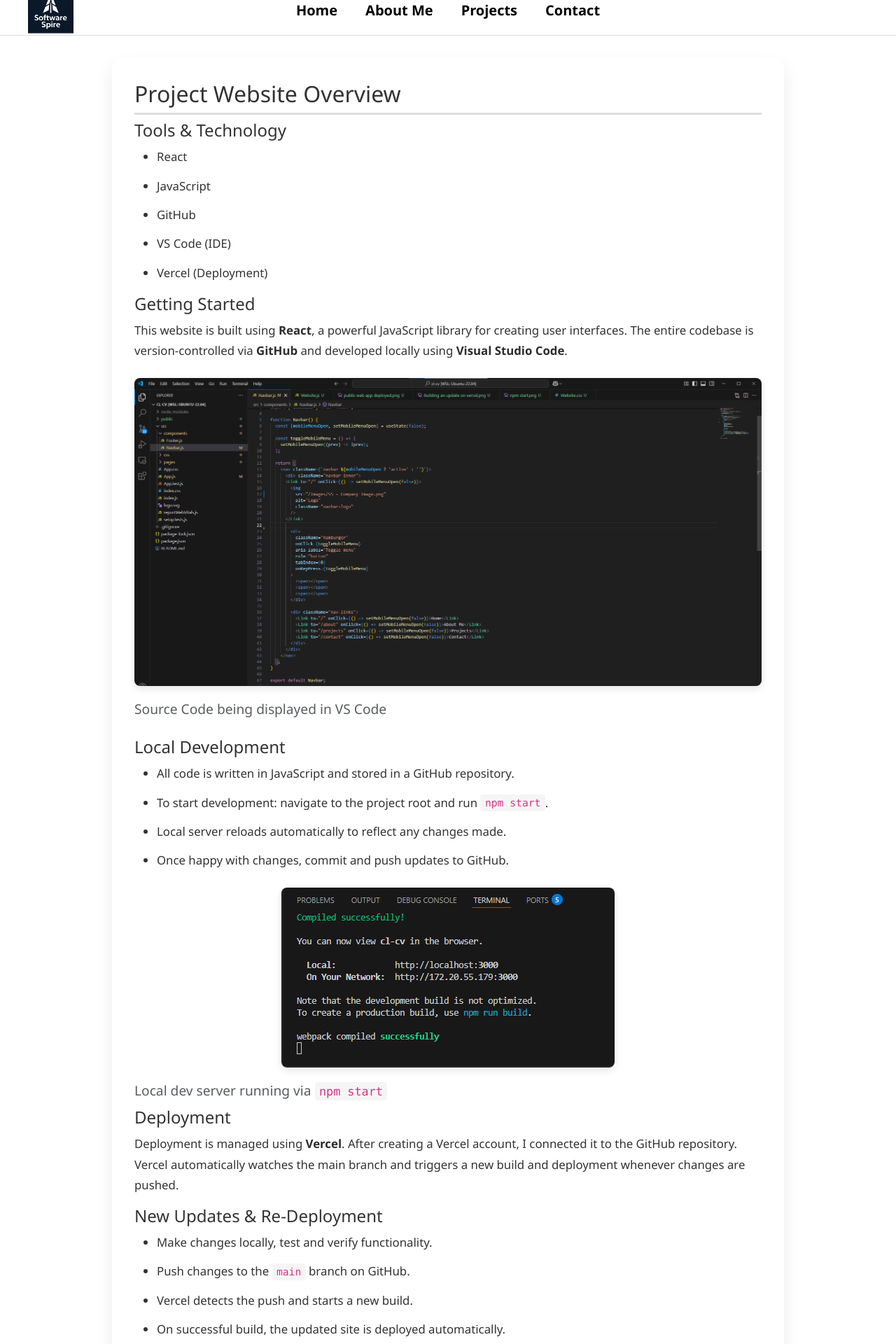
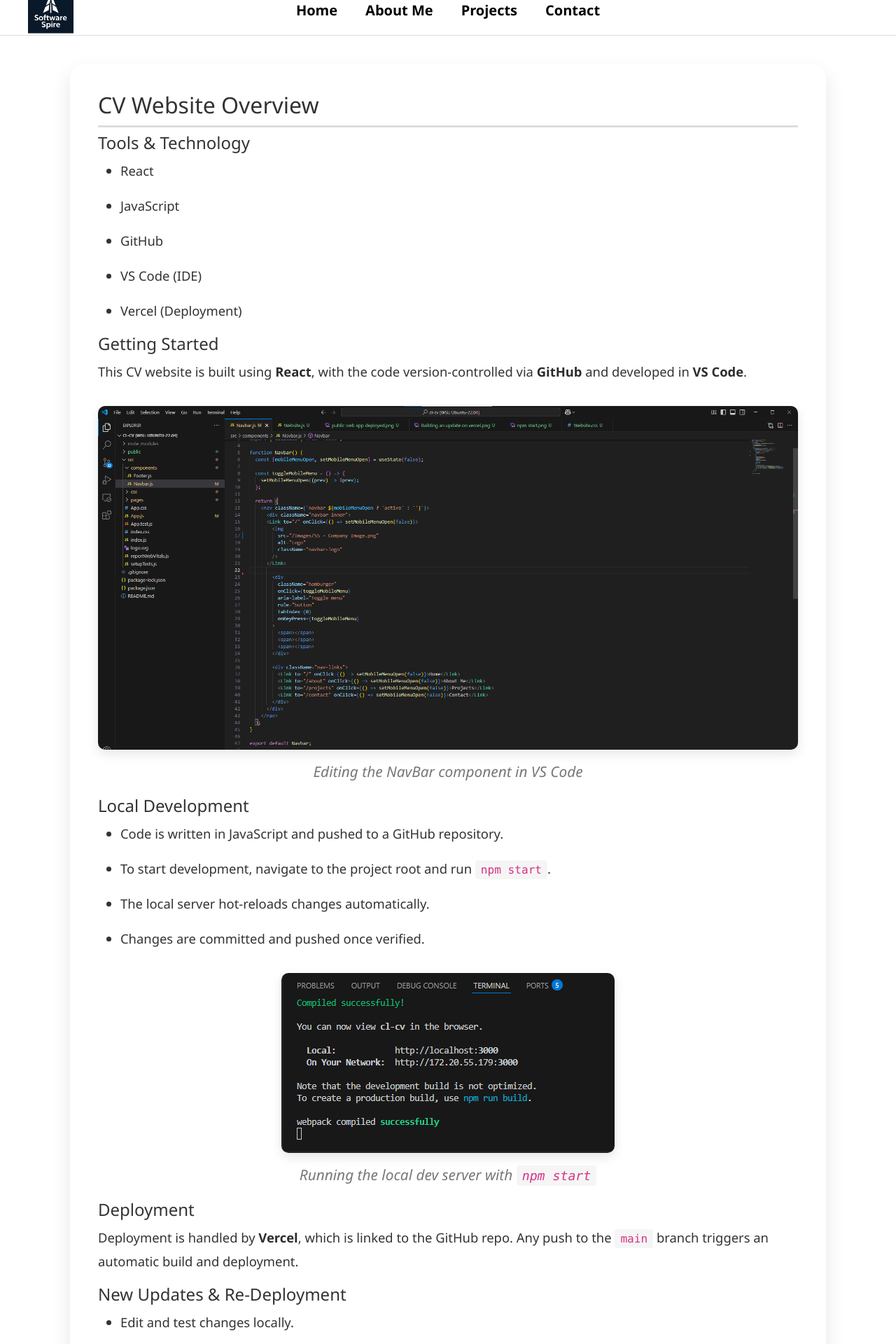
Before and after one commit to Calvin155/CV_Calvin, a React (Create React App) app: page /projects/website in a window 1280 px wide. Shown: the part 20-1940 px from the top of the page at 70% size. Built offline with nearby package versions, Linux system fonts and the light colour scheme.

Commit message:
css updates

```diff
--- a/src/css/Website.css
+++ b/src/css/Website.css
@@ -1,75 +1,79 @@
 .website-container {
     font-family: 'Segoe UI', Tahoma, Geneva, Verdana, sans-serif;
-    padding: 2rem;
-    max-width: 960px;
-    margin: 2rem auto;
+    padding: 2.5rem;
+    max-width: 1080px;
+    margin: 2.5rem auto;
     background-color: #ffffff;
-    border-radius: 16px;
-    box-shadow: 0 10px 25px rgba(0, 0, 0, 0.08);
+    border-radius: 20px;
+    box-shadow: 0 12px 28px rgba(0, 0, 0, 0.1);
     color: #333;
-    line-height: 1.75;
+    line-height: 1.85;
+    font-size: 1.15rem; /* Increase base font size */
 }
 
 h2 {
-    font-size: 2.5rem;
+    font-size: 3rem; /* Larger heading */
     color: #1e1e1e;
     border-bottom: 3px solid #ddd;
-    padding-bottom: 0.5rem;
-    margin-bottom: 2rem;
+    padding-bottom: 0.6rem;
+    margin-bottom: 2.5rem;
 }
 
 h4 {
-    font-size: 1.6rem;
+    font-size: 1.8rem; /* Slightly bigger section headers */
     color: #2c3e50;
-    margin-top: 2rem;
-    margin-bottom: 1rem;
+    margin-top: 2.5rem;
+    margin-bottom: 1.25rem;
 }
 
 p, ul {
-    font-size: 1.05rem;
-    margin-bottom: 1.5rem;
+    font-size: 1.15rem; /* Increased paragraph/list text */
+    margin-bottom: 1.75rem;
 }
 
 ul {
-    padding-left: 1.5rem;
+    padding-left: 1.75rem;
 }
 
 li {
-    margin-bottom: 0.75rem;
+    margin-bottom: 1rem;
 }
 
 code {
     background-color: #f5f5f5;
     color: #c7254e;
-    padding: 0.2rem 0.4rem;
+    padding: 0.25rem 0.5rem;
     border-radius: 4px;
     font-family: 'Courier New', Courier, monospace;
+    font-size: 1.05rem; /* Make inline code easier to read */
 }
 
 strong {
     color: #2d2d2d;
+    font-weight: 600;
 }
 
 .screenshot {
-    margin-top: 1rem;
+    margin-top: 1.25rem;
     text-align: center;
 }
 
 .screenshot img {
     max-width: 100%;
-    border-radius: 8px;
-    box-shadow: 0 4px 12px rgba(0, 0, 0, 0.1);
-    margin-top: 0.5rem;
+    border-radius: 10px;
+    box-shadow: 0 6px 16px rgba(0, 0, 0, 0.1);
+    margin-top: 0.75rem;
     transition: transform 0.3s ease;
 }
 
 .screenshot img:hover {
-    transform: scale(1.02);
+    transform: scale(1.03);
 }
 
-caption {
-    font-size: 1.2rem;
+.caption, caption {
+    font-size: 1.3rem;
     color: #777;
-    margin-top: 0.5rem;
+    margin-top: 0.75rem;
     display: block;
+    font-style: italic;
 }
--- a/src/pages/Website.js
+++ b/src/pages/Website.js
@@ -4,7 +4,7 @@
 const Website = () => {
     return (
         <div className="website-container">
-            <h2>Project Website Overview</h2>
+            <h2>CV Website Overview</h2>
 
             <section>
                 <h4>Tools & Technology</h4>
@@ -20,77 +20,75 @@
             <section>
                 <h4>Getting Started</h4>
                 <p>
-                    This website is built using <strong>React</strong>, a powerful JavaScript library for creating user interfaces.
-                    The entire codebase is version-controlled via <strong>GitHub</strong> and developed locally using <strong>Visual Studio Code</strong>.
-
+                    This CV website is built using <strong>React</strong>, with the code version-controlled via <strong>GitHub</strong> and developed in <strong>VS Code</strong>.
+                </p>
                 <div className="screenshot">
                     <img src="/Images/CV/navbar_js.png" alt="NavBar Source Code" />
-                    <caption>Source Code being displayed in VS Code</caption>
+                    <p className="caption">Editing the NavBar component in VS Code</p>
                 </div>
-                </p>
             </section>
 
             <section>
                 <h4>Local Development</h4>
                 <ul>
-                    <li>All code is written in JavaScript and stored in a GitHub repository.</li>
-                    <li>To start development: navigate to the project root and run <code>npm start</code>.</li>
-                    <li>Local server reloads automatically to reflect any changes made.</li>
-                    <li>Once happy with changes, commit and push updates to GitHub.</li>
+                    <li>Code is written in JavaScript and pushed to a GitHub repository.</li>
+                    <li>To start development, navigate to the project root and run <code>npm start</code>.</li>
+                    <li>The local server hot-reloads changes automatically.</li>
+                    <li>Changes are committed and pushed once verified.</li>
                 </ul>
                 <div className="screenshot">
                     <img src="/Images/CV/npm start.png" alt="Local Development - Start server" />
-                    <caption>Local dev server running via <code>npm start</code></caption>
+                    <p className="caption">Running the local dev server with <code>npm start</code></p>
                 </div>
             </section>
 
             <section>
                 <h4>Deployment</h4>
                 <p>
-                    Deployment is managed using <strong>Vercel</strong>. After creating a Vercel account, I connected it to the GitHub repository.
-                    Vercel automatically watches the main branch and triggers a new build and deployment whenever changes are pushed.
+                    Deployment is handled by <strong>Vercel</strong>, which is linked to the GitHub repo. Any push to the <code>main</code> branch triggers an automatic build and deployment.
                 </p>
             </section>
 
             <section>
                 <h4>New Updates & Re-Deployment</h4>
                 <ul>
-                    <li>Make changes locally, test and verify functionality.</li>
-                    <li>Push changes to the <code>main</code> branch on GitHub.</li>
-                    <li>Vercel detects the push and starts a new build.</li>
-                    <li>On successful build, the updated site is deployed automatically.</li>
+                    <li>Edit and test changes locally.</li>
+                    <li>Push to <code>main</code> on GitHub.</li>
+                    <li>Vercel builds and redeploys automatically if the build is successful.</li>
                 </ul>
                 <div className="screenshot">
                     <img src="/Images/CV/Building an update on vercel.png" alt="New Update & Re-deployment" />
-                    <caption>Vercel auto-build and deployment flow</caption>
+                    <p className="caption">Vercel build triggered by GitHub push</p>
+                </div>
+
+                <div className="screenshot">
+                    <img src="/Images/CV/deployments.png" alt="Deployments" />
+                    <p className="caption">Deployments List</p>
                 </div>
             </section>
 
             <section>
                 <h4>Production Website</h4>
                 <ul>
-                    <li>The website is publicly accessible via a Vercel-generated URL.</li>
-                    <li>Updates are automatic—each push to GitHub triggers a new deployment.</li>
+                    <li>The live site is hosted publicly via Vercel.</li>
+                    <li>All updates are deployed automatically on GitHub push.</li>
                 </ul>
                 <div className="screenshot">
                     <img src="/Images/CV/public web app deployed.png" alt="Production Web App" />
-                    <caption>Live deployment of the web app</caption>
+                    <p className="caption">Deployed CV website live on the web</p>
                 </div>
             </section>
 
-
-            <br></br>
             <section>
                 <h4>What This Project Showcases</h4>
                 <ul>
-                    <li><strong>Frontend Development:</strong> Built using React, demonstrating component-based architecture, clean UI structuring, and reusable logic.</li>
-                    <li><strong>Version Control:</strong> All source code is managed via Git and hosted on GitHub, following good branching and commit practices.</li>
-                    <li><strong>CI/CD Pipeline:</strong> Integration with Vercel enables Continuous Integration and Continuous Deployment, triggered by GitHub pushes to the <code>main</code> branch.</li>
-                    <li><strong>DevOps Mindset:</strong> Automates builds and deployment, reducing manual overhead and ensuring rapid, reliable delivery.</li>
-                    <li><strong>Live Preview & Iteration:</strong> Changes can be tested locally, reviewed, and quickly deployed to production, aligning with agile development workflows.</li>
+                    <li><strong>Frontend Development:</strong> React-based structure with reusable components and clean design.</li>
+                    <li><strong>Version Control:</strong> Proper GitHub repo structure and commit workflow.</li>
+                    <li><strong>CI/CD:</strong> Vercel automates build and deployment from GitHub.</li>
+                    <li><strong>DevOps Practice:</strong> Demonstrates continuous delivery and modern deployment flow.</li>
+                    <li><strong>Rapid Iteration:</strong> Enables efficient development, testing, and release cycles.</li>
                 </ul>
             </section>
-
         </div>
     );
 };
```
